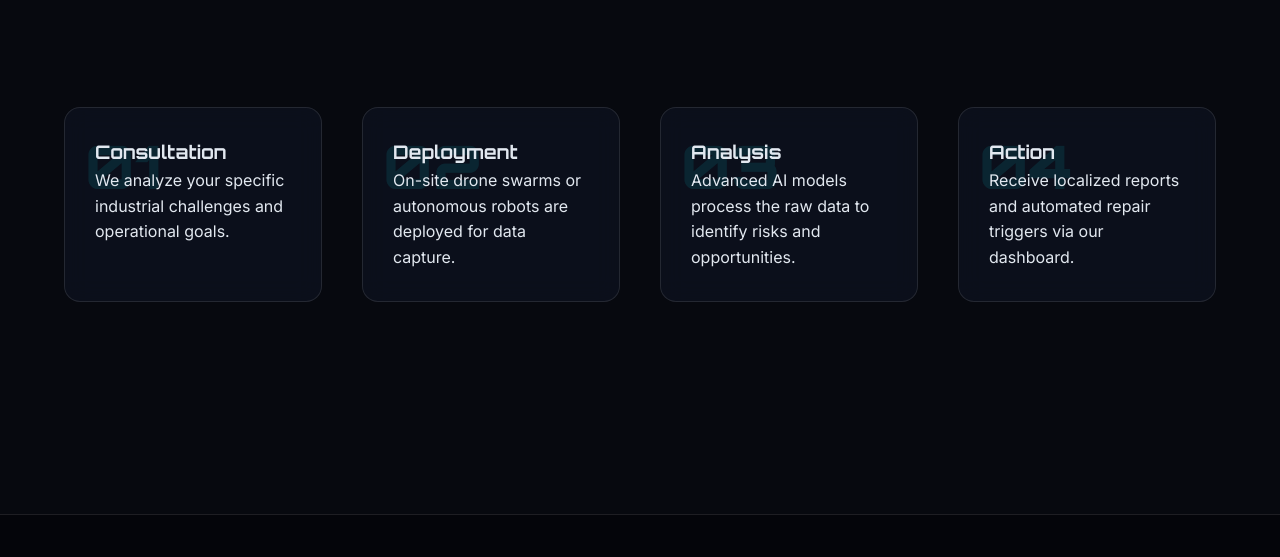
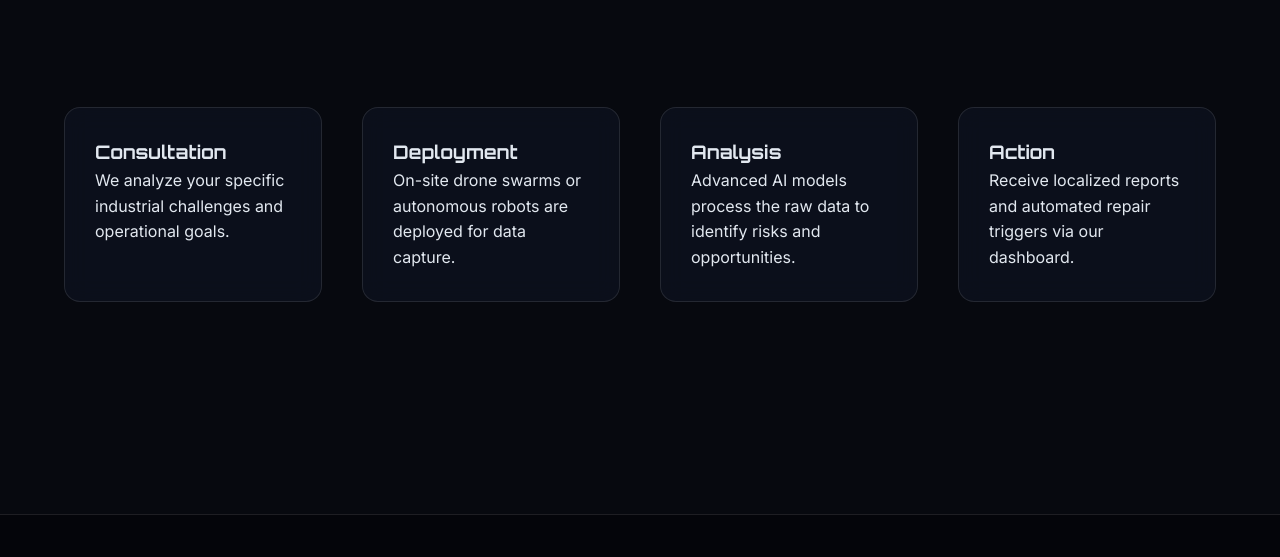
Before and after one commit to SouvikKamilya/newAthhh, a plain HTML site: page services.html in a window 1280 px wide. Shown: the part 1535-2092 px from the top of the page. Drawn offline with nearby package versions, Linux system fonts and the light colour scheme.

Commit message:
Comment out step numbers in services.html
Comment out step numbers in the process section.

```diff
--- a/services.html
+++ b/services.html
@@ -106,22 +106,22 @@
             </div>
             <div class="process-grid">
                 <div class="process-step glass reveal">
-                    <div class="step-number">01</div>
+                    <!-- <div class="step-number">01</div> -->
                     <h3>Consultation</h3>
                     <p>We analyze your specific industrial challenges and operational goals.</p>
                 </div>
                 <div class="process-step glass reveal">
-                    <div class="step-number">02</div>
+                    <!-- <div class="step-number">02</div> -->
                     <h3>Deployment</h3>
                     <p>On-site drone swarms or autonomous robots are deployed for data capture.</p>
                 </div>
                 <div class="process-step glass reveal">
-                    <div class="step-number">03</div>
+                    <!-- <div class="step-number">03</div> -->
                     <h3>Analysis</h3>
                     <p>Advanced AI models process the raw data to identify risks and opportunities.</p>
                 </div>
                 <div class="process-step glass reveal">
-                    <div class="step-number">04</div>
+                    <!-- <div class="step-number">04</div> -->
                     <h3>Action</h3>
                     <p>Receive localized reports and automated repair triggers via our dashboard.</p>
                 </div>
```
